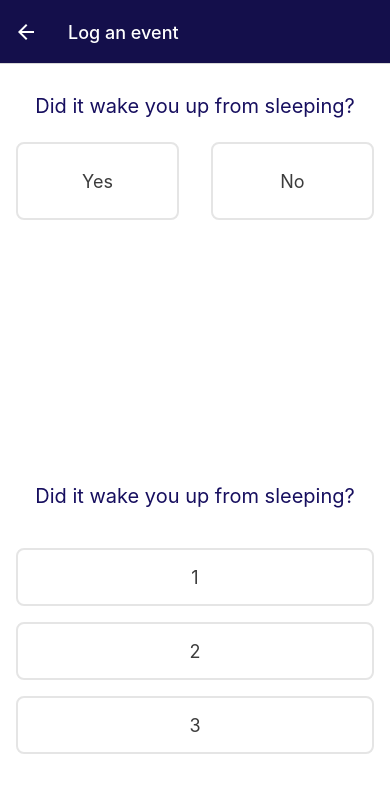
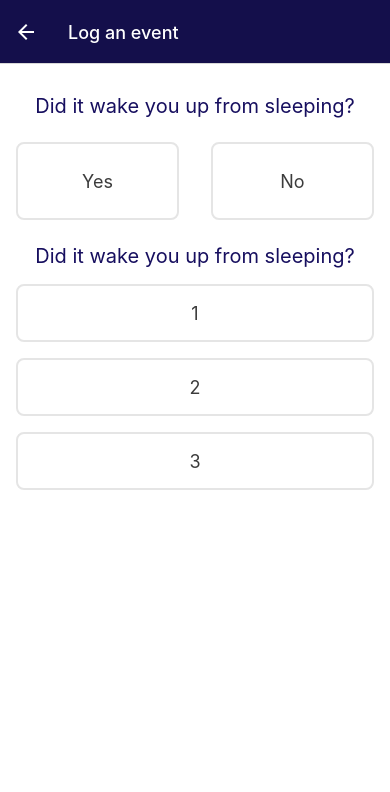
Before and after one commit to vikasjoshi066/patient-dairy, a React Native app: screen / in a window 390 px wide. Both pictures are taken after a click on the button "LOG AN EVENT". Shown: the top 792 px of the page. Built offline with nearby package versions, Linux system fonts and the light colour scheme.

Commit message:
temp fixes

```diff
--- a/src/components/DualChoiceQuestion.js
+++ b/src/components/DualChoiceQuestion.js
@@ -28,7 +28,6 @@ export default DualChoiceQuestion;
 
 const styles = StyleSheet.create({
     container: {
-        flex: 1,
         marginHorizontal: 16,
         marginTop: 30,
     },
--- a/src/components/VerticalMultipleChoiceQuestion.js
+++ b/src/components/VerticalMultipleChoiceQuestion.js
@@ -32,9 +32,8 @@ const styles = StyleSheet.create({
     container: {
         flex: 1,
         marginHorizontal: 16,
-        marginTop: 30,
+        marginTop: 24,
     },
     answerContainer: {
-        marginTop: 24,
     },
 })
--- a/src/screens/ScrDiaryEntry.js
+++ b/src/screens/ScrDiaryEntry.js
@@ -30,5 +30,6 @@ const styles = StyleSheet.create({
     container: {
         flex: 1,
         backgroundColor: 'white',
+        justifyContent: 'center',
     }
 })
```
